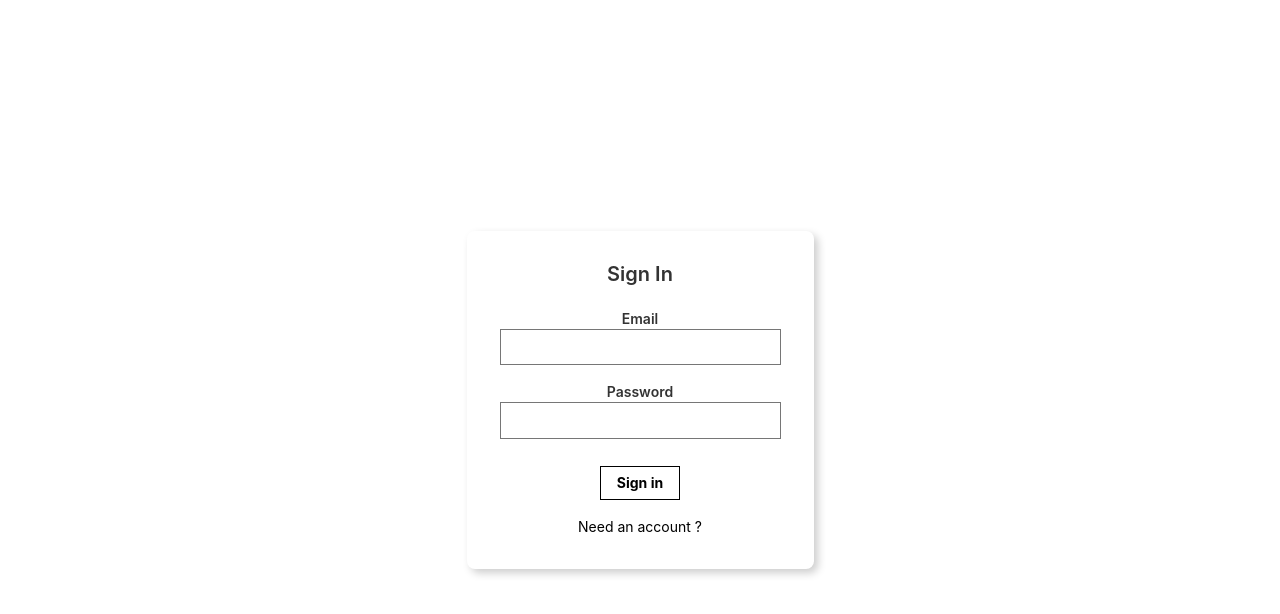
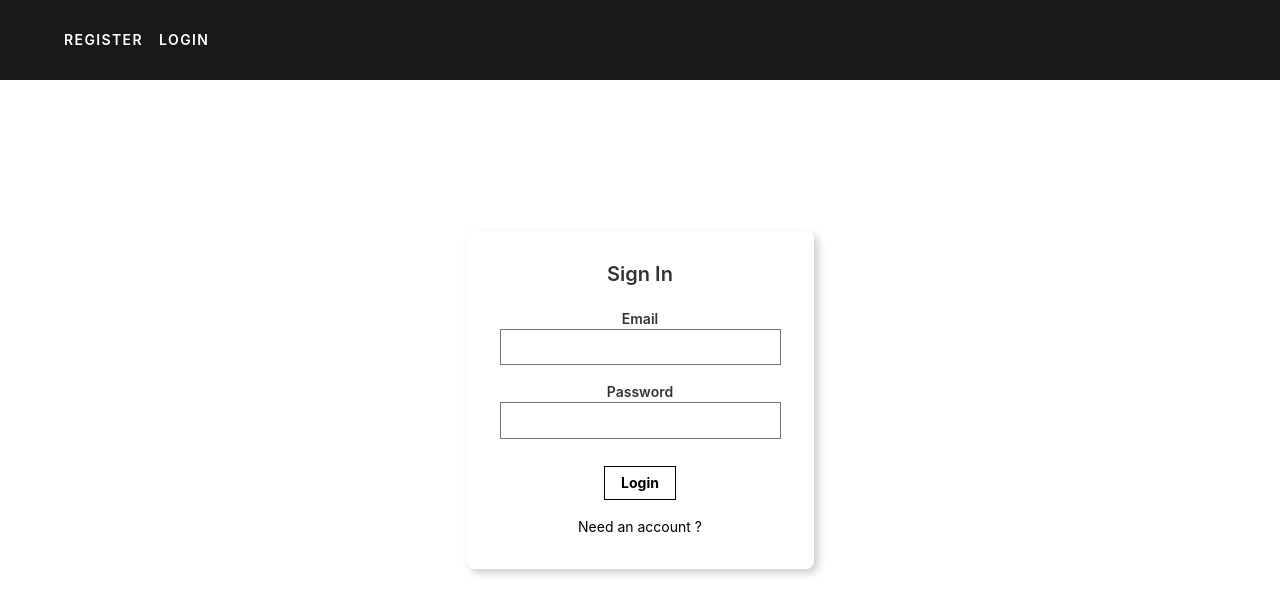
Before and after one commit to Xebec19/mvassignment, a React (Create React App) app: page / in a window 1280 px wide. Shown: the top 614 px of the page. Built offline with nearby package versions, Linux system fonts and the light colour scheme.

Commit message:
set dashboard and routing

```diff
--- a/src/App.js
+++ b/src/App.js
@@ -17,11 +17,23 @@ function App() {
           <Login />
         </Route>
 
+        <Route exact path="/view/:id">
+          <Login />
+        </Route>
+
         <Route exact path="/register">
           <Register />
         </Route>
 
-        <Route exact path="/dashboard">
+        <Route path="/dashboard/:id">
+          <Dashboard />
+        </Route>
+
+        <Route path="/dashboard/view/:id">
+          <Dashboard />
+        </Route>
+
+        <Route path="/dashboard/create/:id">
           <Dashboard />
         </Route>
 
--- /dev/null
+++ b/src/components/etc/Nav.js
@@ -0,0 +1,58 @@
+import React from 'react';
+import {
+  Link,
+  useLocation
+} from "react-router-dom";
+import 'tachyons';
+
+function Nav(){
+  const id = 'asd';
+  const location = useLocation();
+  console.log(`location is ${location.pathname}`);
+  let navLinks;
+  if(location.pathname === '/' || location.pathname === '/register'){
+  	navLinks = (
+  		<div>
+  		<Link id="a1" to="/register"
+  		className="link dim white dib mr3">
+	      Register
+	    </Link>
+	    <Link to="/" className="link dim white dib mr3">
+	      Login
+	    </Link>
+	    </div>
+  	)
+  }
+  else if(location.pathname.includes('dashboard')){
+  	navLinks = (
+  		<div>
+  		<Link to="/" className="link dim white dib mr3">
+	      Logout
+	    </Link>
+	    <Link to={`/dashboard/view/${id}`} className="link dim white dib mr3">
+	      View
+	    </Link>
+	    <Link to={`/dashboard/create/${id}`} className="link dim white dib mr3">
+	      Create
+	    </Link>
+	    </div>
+	    )
+  	}
+  	else{
+  		console.log('Unknown Link ',location.pathname)
+  		navLinks = (
+  		  <Link to="/" className="link dim white dib mr3">
+	      Logout
+	    </Link>
+  			)
+  	}
+  return(
+    <header className="bg-black-90 fixed w-100 ph3 pv3 pv4-ns ph4-m ph5-l">
+	  <nav className="f6 fw6 ttu tracked">
+	    {navLinks}
+	  </nav>
+	</header>
+  	)
+}
+
+export default Nav;
--- a/src/components/pages/Dashboard.js
+++ b/src/components/pages/Dashboard.js
@@ -1,9 +1,12 @@
 import React from 'react';
+import Nav from '../etc/Nav';
 import 'tachyons';
 
 function dashboard(){
 	return(
-		<h1> from Dashboard </h1>
+		<div>
+		  <Nav />
+		</div>
 		)
 }
 
--- a/src/components/pages/Login.js
+++ b/src/components/pages/Login.js
@@ -1,5 +1,6 @@
 import React from 'react';
-/*import Component from '../component';*/
+import Nav from '../etc/Nav';
+
 import {
   Link
 } from "react-router-dom";
@@ -8,6 +9,7 @@ import 'tachyons';
 function Login(){
 	return(
 		<div>
+		<Nav />
 	{/*this article makes things centered*/}
 		<article className="vh-100 dt w-100">
 			<div className="dtc v-mid tc black ph3 ph4-l">
@@ -31,7 +33,9 @@ function Login(){
 
 				    </fieldset>
 				    <div className="">
-				      <input className="b ph3 pv2 input-reset ba b--black bg-transparent dim pointer f6 dib" type="submit" value="Sign in" />
+				      <Link to="dashboard/asd" className="b ph3 link pv2 input-reset ba b--black black bg-transparent dim pointer f6 dib" >
+				      Login
+				      </Link>
 				    </div>
 				    <div className="lh-copy mt3">
 				      <Link to="register" className="f6 link dim black db">Need an account ?</Link>
--- a/src/components/pages/Register.js
+++ b/src/components/pages/Register.js
@@ -1,4 +1,5 @@
 import React from 'react';
+import Nav from '../etc/Nav';
 import {
   Link
 } from "react-router-dom";
@@ -8,6 +9,7 @@ import 'tachyons';
 function Register(){
 	return(
 		<div>
+		<Nav />
 	{/*this article makes things centered*/}
 		<article className="vh-100 dt w-100">
 			<div className="dtc v-mid tc black ph3 ph4-l">
@@ -31,7 +33,9 @@ function Register(){
 
 				    </fieldset>
 				    <div className="">
-				      <input className="b ph3 pv2 input-reset ba b--black bg-transparent dim pointer f6 dib" type="submit" value="Sign up" />
+				      <Link to="dashboard" className="b ph3 link pv2 input-reset ba b--black black bg-transparent dim pointer f6 dib" >
+				      Register
+				      </Link>
 				    </div>
 				    <div className="lh-copy mt3">
 				      <Link to="/" className="f6 link dim black db">Already have an account ?</Link>
```
